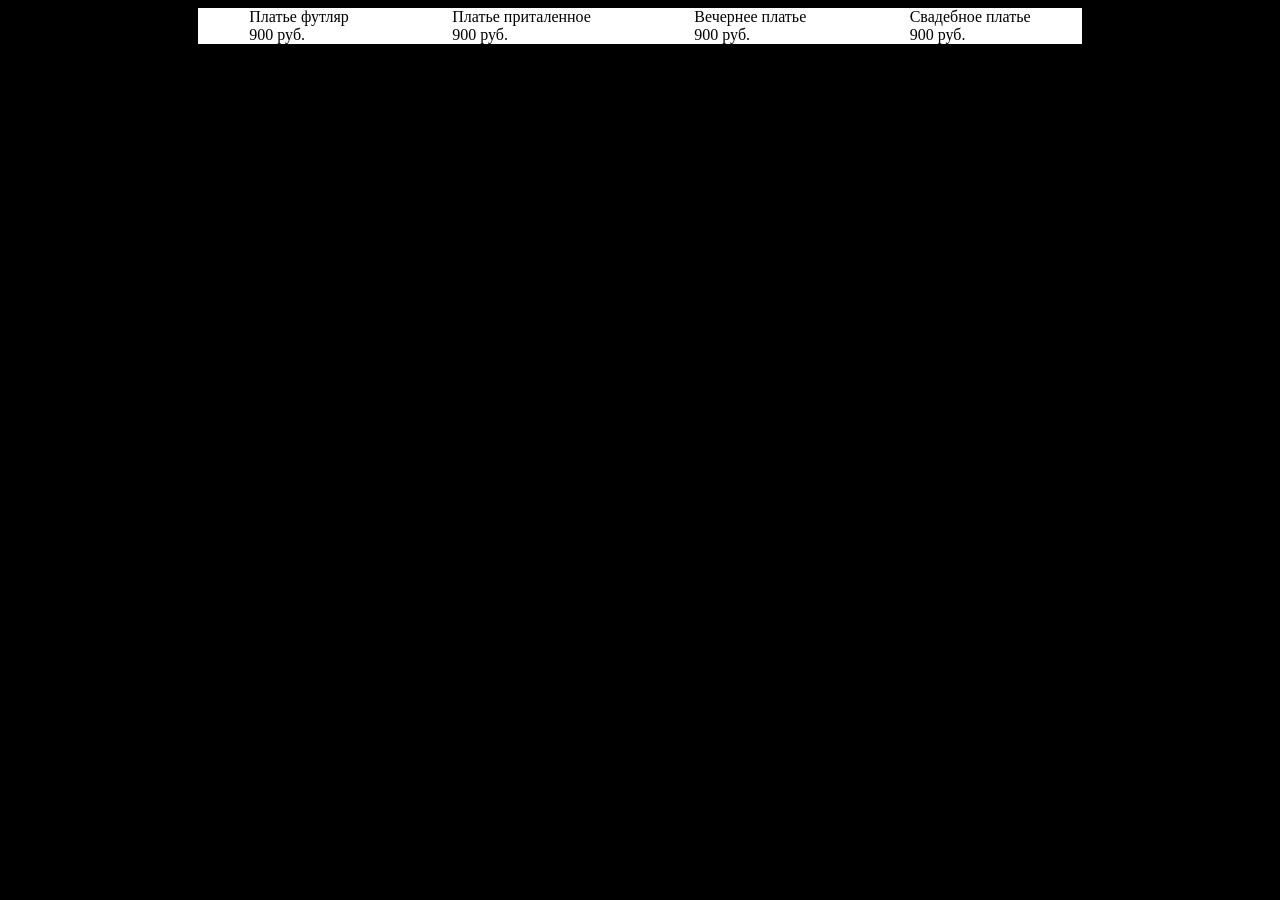
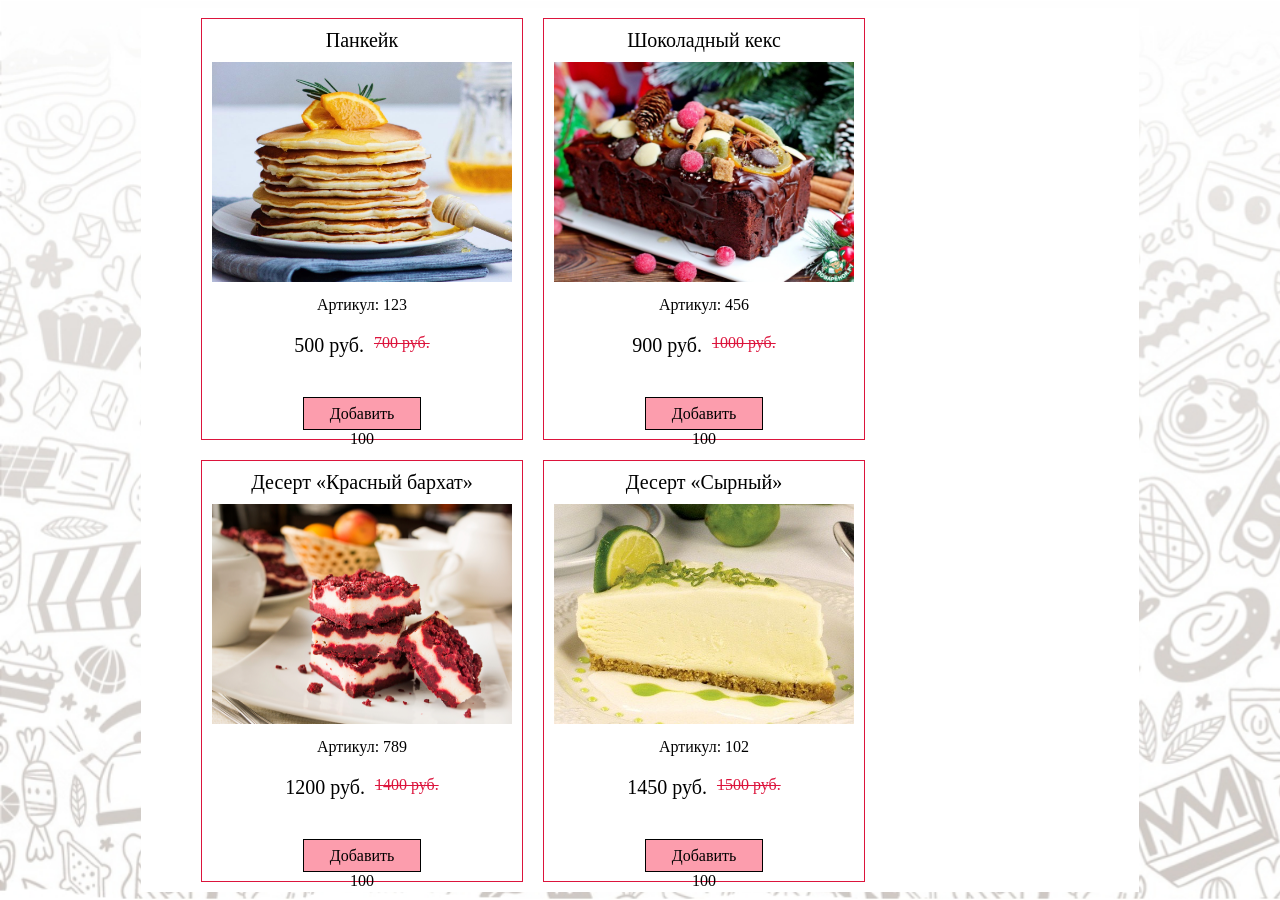
Before and after one commit to Fedorovaks/JsMedia, a website built with webpack: page dist/index.html in a window 1280 px wide. Before the commit the page ends 800 px from the top, so only its background shows below. Built offline with nearby package versions, Linux system fonts and the light colour scheme.

Commit message:
Оформление карточек товара

```diff
--- a/package.json
+++ b/package.json
@@ -16,5 +16,8 @@
     "webpack": "^5.73.0",
     "webpack-cli": "^4.10.0",
     "webpack-dev-server": "^4.9.2"
+  },
+  "dependencies": {
+    "multer": "^1.4.5-lts.1"
   }
 }
--- a/src/catalog/catalog.scss
+++ b/src/catalog/catalog.scss
@@ -1,9 +1,10 @@
 //стили каталога
 .products-view {
     display:flex;
-    justify-content: space-around;
-    width:70%;
+    flex-wrap: wrap;
+    width:75%;
     margin:auto;
+    padding-left: 50px;
     background: white;
 
 }
--- a/src/index.js
+++ b/src/index.js
@@ -1,22 +1,25 @@
 import Catalog from './catalog'
 import Product from './product'
 
+
+
 import './index.scss'
+
 
 const mocks =[{
         "id": 1,
         "sku":123,
-        "image": "",
-        "name": "Платье футляр",
-        "oldPrice": 1000,
-        "price": 900,
+        "image": "pictures/product/1.jpg",
+        "name": "Панкейк",
+        "oldPrice": 700,
+        "price": 500,
         "sale": 100
     },
     {
         "id": 2,
         "sku":456,
-        "image": "",
-        "name": "Платье приталенное",
+        "image": "pictures/product/2.jpg",
+        "name": "Шоколадный кекс",
         "oldPrice": 1000,
         "price": 900,
         "sale": 100
@@ -24,28 +27,29 @@ const mocks =[{
     {
         "id": 3,
         "sku":789,
-        "image": "",
-        "name": "Вечернее платье",
-        "oldPrice": 1000,
-        "price": 900,
+        "image": "pictures/product/3.jpg",
+        "name": "Десерт «Красный бархат» ",
+        "oldPrice": 1400,
+        "price": 1200,
         "sale": 100
     },
     {
         "id": 4,
         "sku":102,
-        "image": "",
-        "name": "Свадебное платье",
-        "oldPrice": 1000,
-        "price": 900,
+        "image": "pictures/product/4.jpg",
+        "name": "Десерт «Сырный»",
+        "oldPrice": 1500,
+        "price": 1450,
         "sale": 100
-    }]
+    }
+    ]
 
 const сatalog = Catalog();
 document.body.appendChild(сatalog)
 
 const generateProducts = () => {
     mocks.forEach((item)=>{
-        const products = Product(item.name, item.price);
+        const products = Product(item.name, item.image, item.sku, item.price, item.oldPrice, item.sale);
         сatalog.appendChild(products)
 
 })
--- a/src/index.scss
+++ b/src/index.scss
@@ -1,3 +1,4 @@
 body {
-    background: black;
+    background:url(images/background.jpg);
+    background-size: cover;
 }
--- a/src/product/product.js
+++ b/src/product/product.js
@@ -1,7 +1,8 @@
 
 import './product.scss'
 
-const Product = (name, price) => {
+
+const Product = (name, image, sku, price, oldPrice, sale) => {
     const ProductsViewItem = document.createElement('div');
     ProductsViewItem.className = 'products-view-item';
 
@@ -9,13 +10,43 @@ const Product = (name, price) => {
    ProductName.className = 'name';
    ProductName.innerText = name
 
+   const ProductImg = document.createElement('img');
+   ProductImg.src = image
+
+   const ProductSku = document.createElement('div');
+   ProductSku.className = 'sku';
+   ProductSku.innerText = 'Артикул: ' + sku
+
+   const ProductVievPrice = document.createElement('div');
+   ProductVievPrice.className = 'products-view-price';
+
 
    const ProductPrice = document.createElement('div');
    ProductPrice.className = 'price';
    ProductPrice.innerText = price+' руб.'
 
+   const ProductOldPrice = document.createElement('div');
+   ProductOldPrice.className = 'oldPrice';
+   ProductOldPrice.innerText = oldPrice+' руб.'
+
+   const ProductBtn = document.createElement('a');
+   ProductBtn.className = 'products-view-buttons';
+   ProductBtn.innerText = 'Добавить'
+   ProductBtn.href="/product/"+ sku
+
+   const ProductSale = document.createElement('div')
+   ProductSale.className = 'sale';
+   ProductSale.innerText = sale
+
    ProductsViewItem.appendChild(ProductName)
-   ProductsViewItem.appendChild(ProductPrice)
+   ProductsViewItem.appendChild(ProductImg)
+   ProductsViewItem.appendChild(ProductSku)
+   ProductsViewItem.appendChild(ProductVievPrice)
+   ProductVievPrice.appendChild(ProductPrice)
+   ProductVievPrice.appendChild(ProductOldPrice)
+   ProductsViewItem.appendChild(ProductBtn)
+   ProductsViewItem.appendChild(ProductSale)
+
 
 
     return ProductsViewItem
--- a/src/product/product.scss
+++ b/src/product/product.scss
@@ -0,0 +1,82 @@
+.products-view-item {
+    border: 1px solid crimson;
+    padding:10px;
+    text-align: center;
+    height:400px;
+    margin:10px 10px;
+    width:300px;
+}
+
+img {
+    width:300px;
+    height: 220px;
+}
+
+.name {
+    font-size: 20px;
+    padding-bottom: 10px;
+}
+
+.sku {
+    margin-top:10px;
+}
+
+.products-view-price {
+display: flex;
+justify-content: center;
+margin-top:20px;
+}
+
+.oldPrice {
+    text-decoration:line-through;
+    color: crimson;
+    padding-left:10px;
+
+}
+
+.price {
+    font-size: 20px;
+}
+
+.products-view-buttons {
+    display: inline-block;
+    margin-top:40px;
+    padding: 0.4125rem 1.625rem 0.4125rem 1.625rem;
+    text-decoration: none;
+    position: relative;
+    z-index: 20;
+    border: 1px solid;
+    color:black;
+    -webkit-animation: rainbow 3s infinite;
+    animation: rainbow 3s infinite;
+}
+@-webkit-keyframes rainbow {
+    0% {
+      background: #fff;
+    }
+    50% {
+      background: #F8173E;
+    }
+    100% {
+      background: #fff;
+    }
+  }
+  @keyframes rainbow {
+    0% {
+      background: #fff;
+    }
+    50% {
+      background: #F8173E;
+    }
+    100% {
+      background: #fff;
+    }
+  }
+// .marker {
+//   width:100px;
+//   height: auto;
+//   position: absolute;
+//   top: 0;
+//   left: 500px;
+
+// }
--- a/webpack.config.js
+++ b/webpack.config.js
@@ -1,4 +1,5 @@
 const path = require("path");
+
 
 module.exports = {
     mode: "development",
```
Also changed, not shown: data.json (deleted, +0 -13 lines), dist/pictures/product/1.jpg (added), dist/pictures/product/2.jpg (added), dist/pictures/product/3.jpg (added), dist/pictures/product/4.jpg (added), dist/pictures/sale.png (added), src/images/background.jpg (added).
